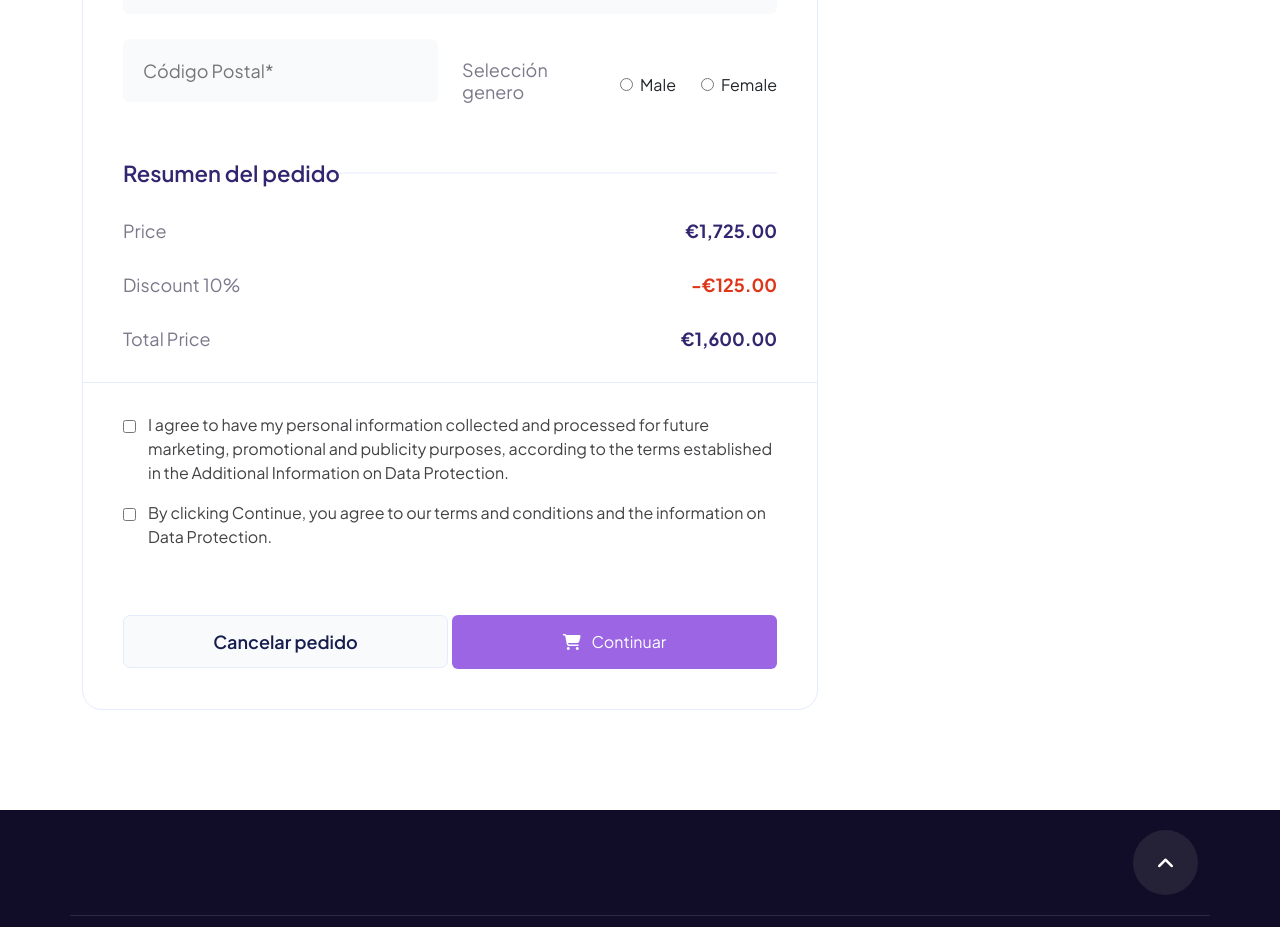
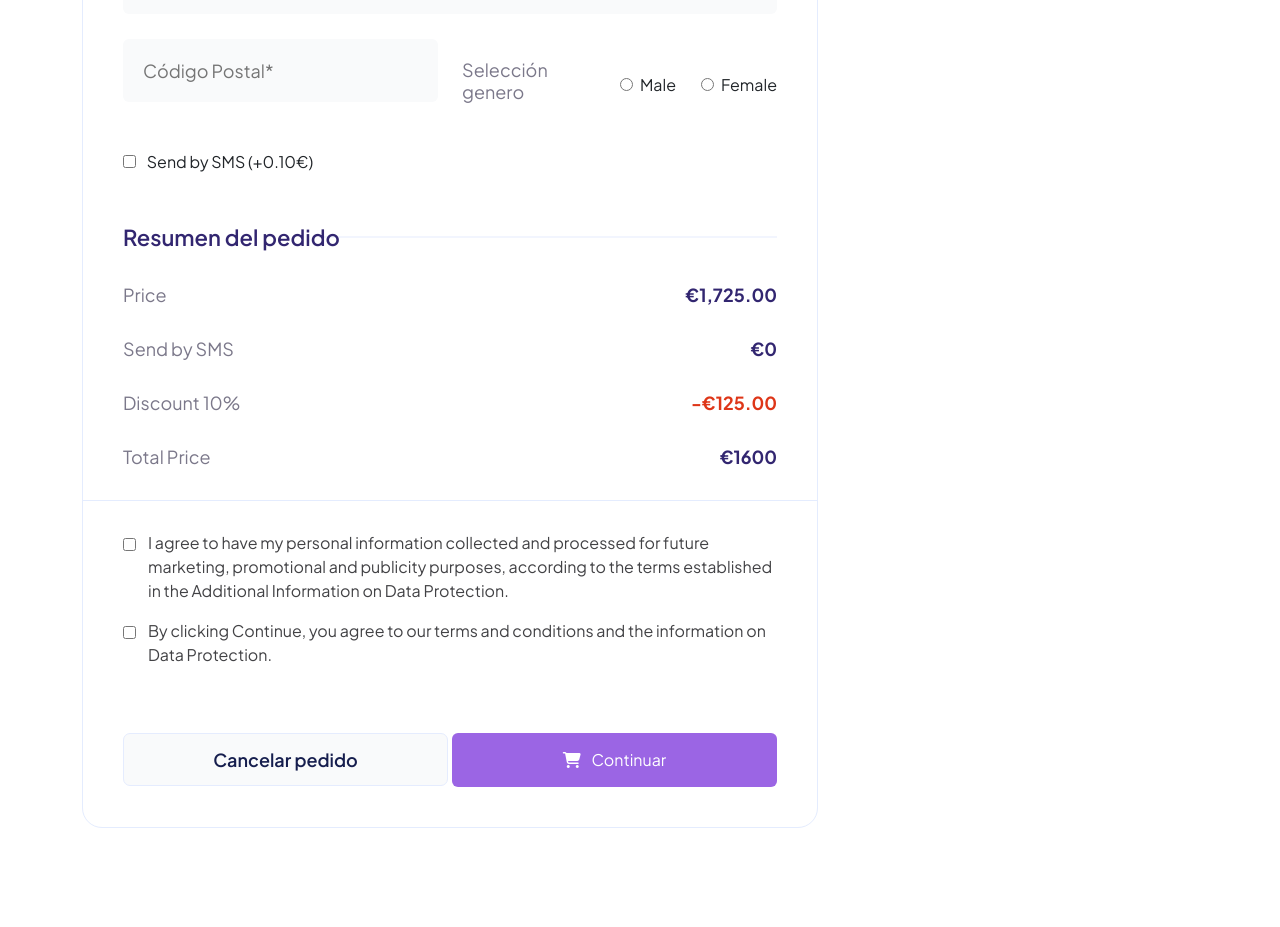
Before and after one commit to Tausif104/taquilla-central, a React (Create React App) app: page /customer-details in a window 1280 px wide. Shown: the part 1660-2587 px from the top of the page. Built offline with nearby package versions, Linux system fonts and the light colour scheme.

Commit message:
send by sms done

```diff
--- a/src/components/CustomerDetails/CustomerDetails.jsx
+++ b/src/components/CustomerDetails/CustomerDetails.jsx
@@ -1,9 +1,16 @@
+import { useState } from 'react'
 import { Col, Container, Row } from 'react-bootstrap'
 import Artists from '../Artists/Artists'
 import './customer-details.css'
 import { Link } from 'react-router-dom'
 
 const CustomerDetails = () => {
+  const [checked, setIsChecked] = useState(false)
+
+  const handleCheckSms = (e) => {
+    setIsChecked(e.target.checked)
+  }
+
   return (
     <section className='customer-details-section'>
       <Container>
@@ -67,6 +74,15 @@ const CustomerDetails = () => {
                         </div>
                       </div>
                     </Col>
+                    <Col xl={12}>
+                      <div className='form-group gender-choose'>
+                        <div className='checkboxes'>
+                          <p>
+                            <input onChange={handleCheckSms} checked={checked} type='checkbox' className='me-2' /> Send by SMS (+0.10€)
+                          </p>
+                        </div>
+                      </div>
+                    </Col>
                   </Row>
                 </form>
               </div>
@@ -78,12 +94,16 @@ const CustomerDetails = () => {
                     <span>€1,725.00</span>
                   </li>
                   <li>
+                    <span>Send by SMS</span>
+                    <span>€{checked ? 0.1 : 0}</span>
+                  </li>
+                  <li>
                     <span>Discount 10%</span>
                     <span className='red-text'>-€125.00</span>
                   </li>
                   <li>
                     <span>Total Price</span>
-                    <span>€1,600.00</span>
+                    <span>€{checked ? 1600.0 + 0.1 : 1600.0}</span>
                   </li>
                 </ul>
               </div>
--- a/src/components/PageBanner/PageBanner.jsx
+++ b/src/components/PageBanner/PageBanner.jsx
@@ -8,7 +8,7 @@ const PageBanner = () => {
     <section className='page-banner-section' style={{ backgroundImage: `url(${PageBannerBg})` }}>
       <Container>
         <Row className='align-items-center'>
-          <Col lg={8} xm>
+          <Col lg={8}>
             <div className='breadcrumb-text'>
               <p>From 15 March to June 29-2023</p>
               <h1>Revelado a través del querido caminar abortivo</h1>
```
Also changed, not shown: 1 other file (tests, documents, lock files or other folders).
